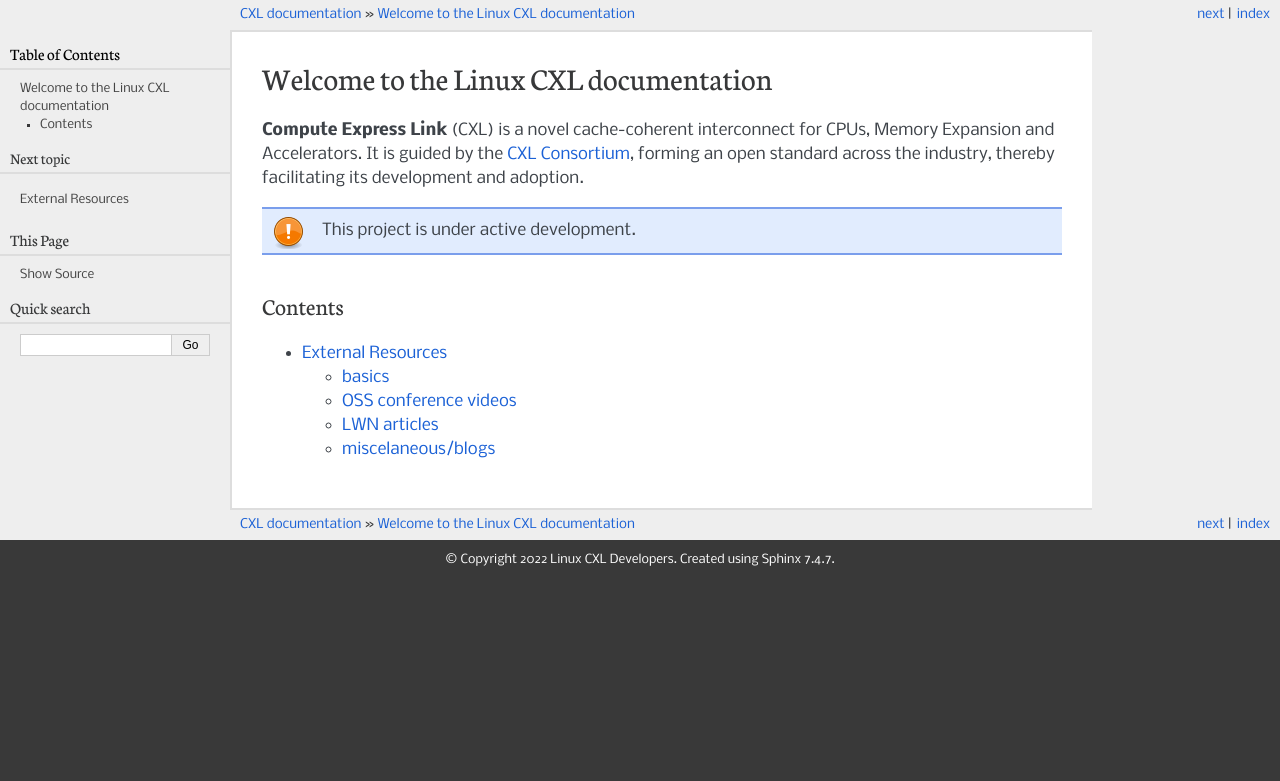
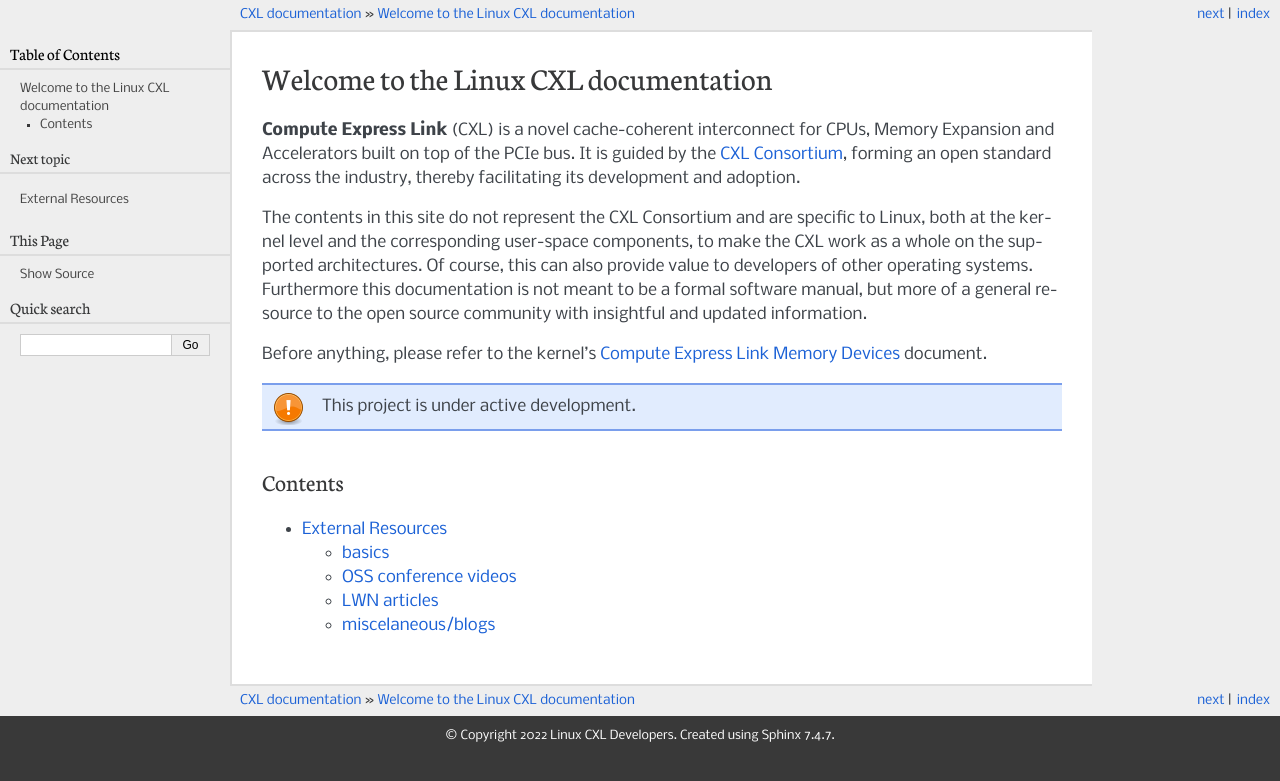
Before and after one commit to computexpresslink/cxl-rtd, a Sphinx documentation site: the page built from docs/source/index.rst, in a window 1280 px wide. Shown: the top 781 px of the page. Built offline with Sphinx 7.4.7, drawn with Linux system fonts in a browser that asks for light colours.

Commit message:
index: add more description
Signed-off-by: Davidlohr Bueso <dave@stgolabs.net>

```diff
--- a/docs/source/index.rst
+++ b/docs/source/index.rst
@@ -1,7 +1,11 @@
 Welcome to the Linux CXL documentation
 ======================================
 
-**Compute Express Link** (CXL) is a novel cache-coherent interconnect for CPUs, Memory Expansion and Accelerators. It is guided by the `CXL Consortium <https://computeexpresslink.org/>`_, forming an open standard across the industry, thereby facilitating its development and adoption.
+**Compute Express Link** (CXL) is a novel cache-coherent interconnect for CPUs, Memory Expansion and Accelerators built on top of the PCIe bus. It is guided by the `CXL Consortium <https://computeexpresslink.org/>`_, forming an open standard across the industry, thereby facilitating its development and adoption.
+
+The contents in this site do not represent the CXL Consortium and are specific to Linux, both at the kernel level and the corresponding user-space components, to make the CXL work as a whole on the supported architectures. Of course, this can also provide value to developers of other operating systems. Furthermore this documentation is not meant to be a formal software manual, but more of a general resource to the open source community with insightful and updated information.
+
+Before anything, please refer to the kernel's `Compute Express Link Memory Devices <https://www.kernel.org/doc/html/latest/driver-api/cxl/memory-devices.html>`_ document.
 
 .. note::
 
```
Also changed, not shown: other parts of docs/source/index.rst (+1 -0 lines).
